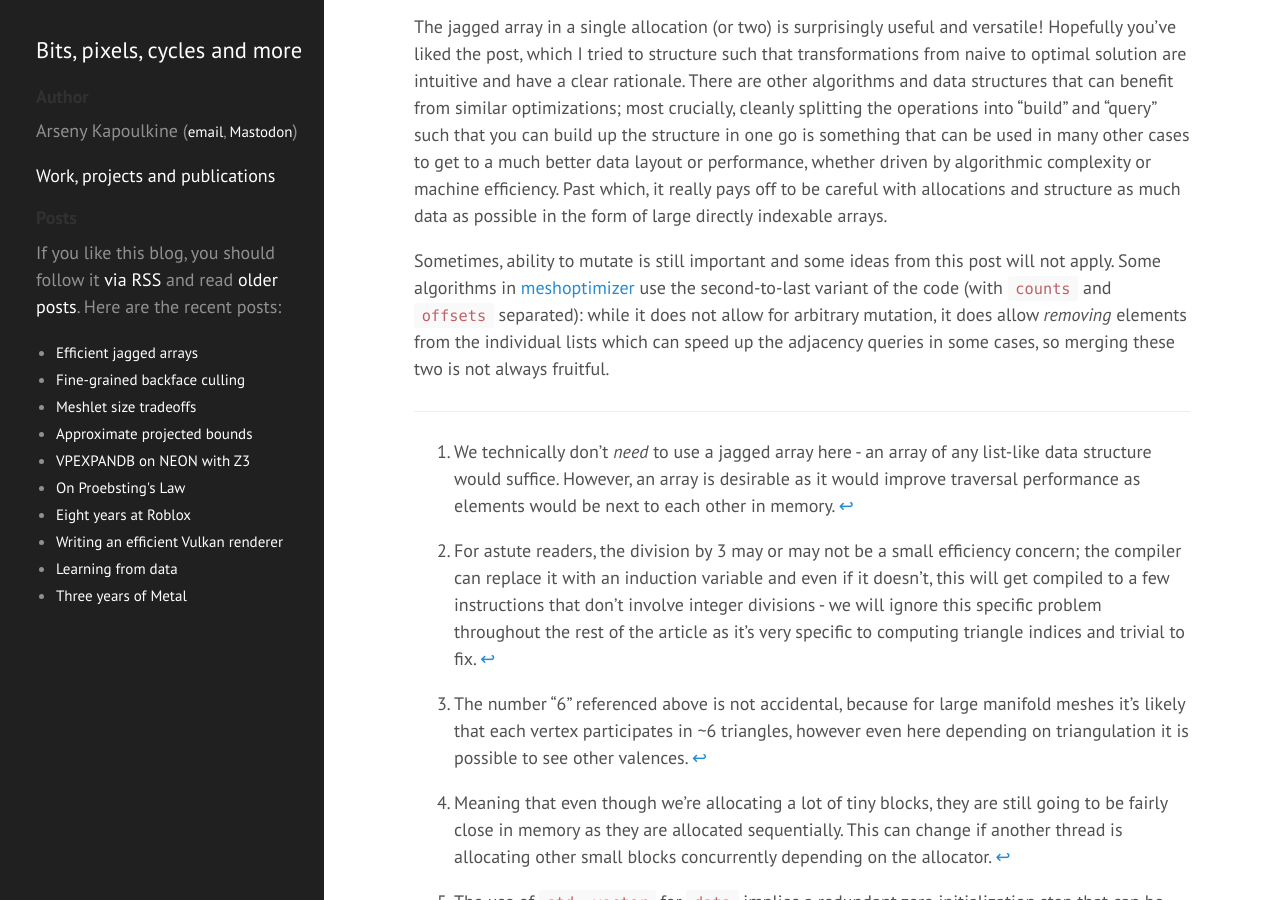
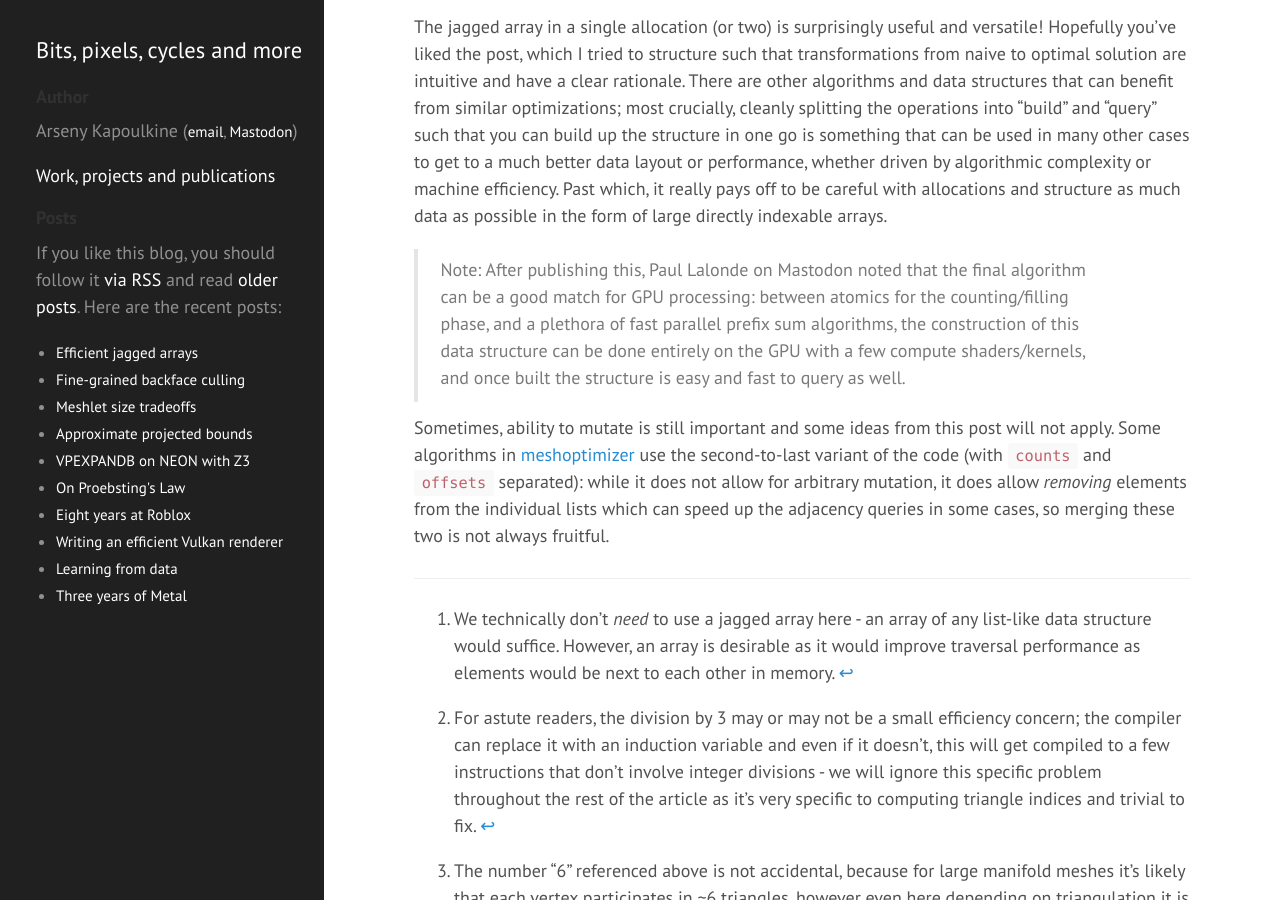
Before and after one commit to zeux/zeux.github.io, a Jekyll site: the page built from _posts/2023-06-30-efficient-jagged-arrays.md, in a window 1280 px wide and 900 px high, scrolled down 7216 px. Built offline with Jekyll 4.4.1, drawn with Linux system fonts in a browser that asks for light colours.

Commit message:
Add a GPU note

```diff
--- a/_posts/2023-06-30-efficient-jagged-arrays.md
+++ b/_posts/2023-06-30-efficient-jagged-arrays.md
@@ -215,6 +215,8 @@ for (unsigned int* tri = begin; tri != end; ++tri)
 
 The jagged array in a single allocation (or two) is surprisingly useful and versatile! Hopefully you've liked the post, which I tried to structure such that transformations from naive to optimal solution are intuitive and have a clear rationale. There are other algorithms and data structures that can benefit from similar optimizations; most crucially, cleanly splitting the operations into "build" and "query" such that you can build up the structure in one go is something that can be used in many other cases to get to a much better data layout or performance, whether driven by algorithmic complexity or machine efficiency. Past which, it really pays off to be careful with allocations and structure as much data as possible in the form of large directly indexable arrays.
 
+> Note: After publishing this, Paul Lalonde on Mastodon noted that the final algorithm can be a good match for GPU processing: between atomics for the counting/filling phase, and a plethora of fast parallel prefix sum algorithms, the construction of this data structure can be done entirely on the GPU with a few compute shaders/kernels, and once built the structure is easy and fast to query as well.
+
 Sometimes, ability to mutate is still important and some ideas from this post will not apply. Some algorithms in [meshoptimizer](https://github.com/zeux/meshoptimizer) use the second-to-last variant of the code (with `counts` and `offsets` separated): while it does not allow for arbitrary mutation, it does allow *removing* elements from the individual lists which can speed up the adjacency queries in some cases, so merging these two is not always fruitful.
 
 ---
```
